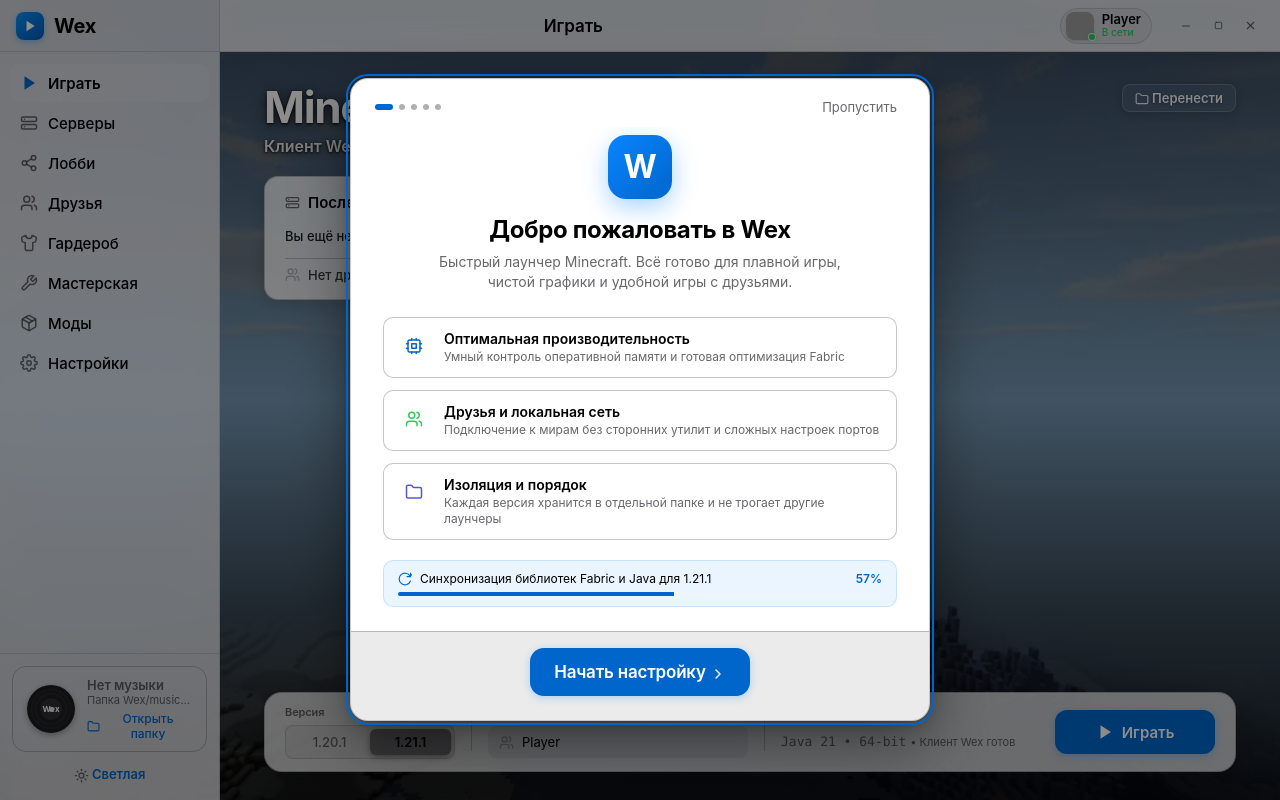
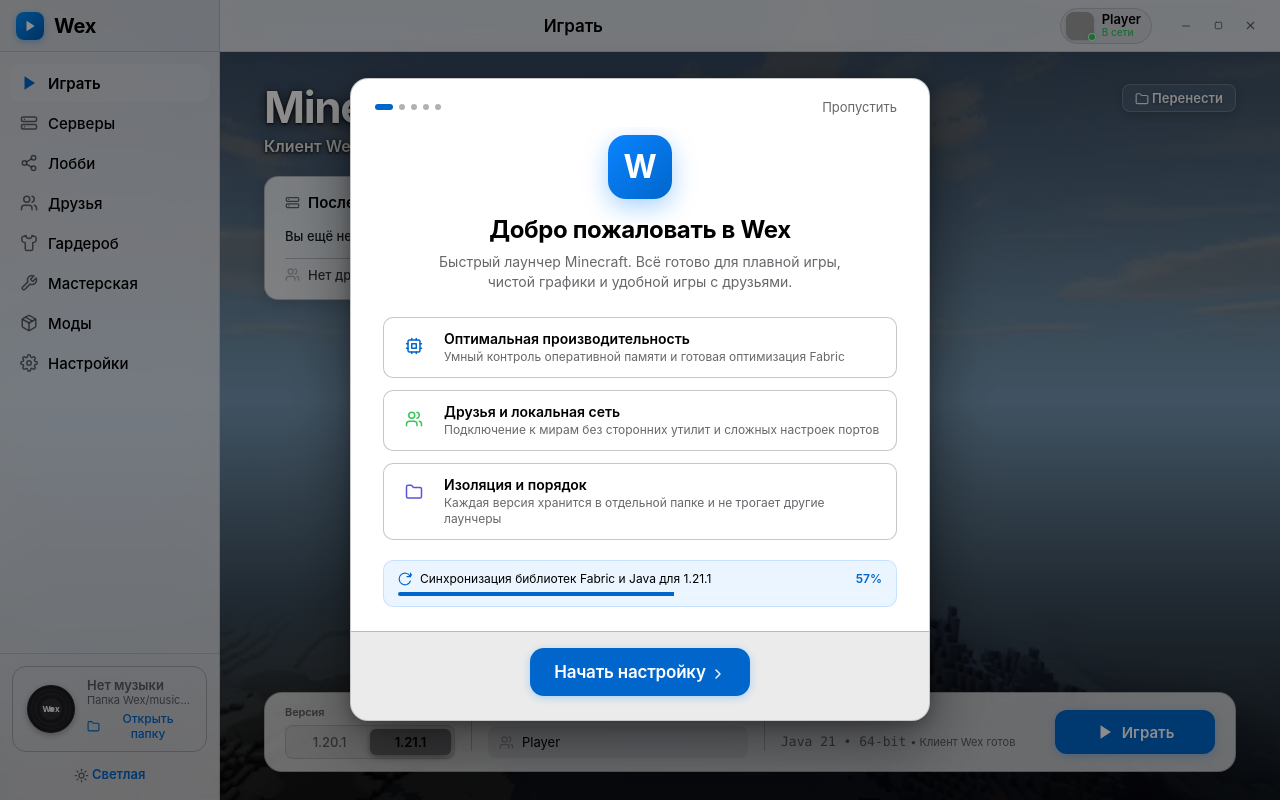
Before and after one commit to qutlawsoasis-debug/wex-launcher, a Svelte app in the folder ui/: page / in a window 1280 px wide. Built offline with nearby package versions, Linux system fonts and the light colour scheme; grey boxes are pictures that could not be loaded.

Commit message:
fix(ui): eliminate modal card focus outline and add onboarding hash control

```diff
--- a/ui/src/App.svelte
+++ b/ui/src/App.svelte
@@ -553,6 +553,8 @@
       }
       if (screen === 'onboarding' || params.get('onboarding') === 'true') {
         showOnboarding = true;
+      } else if (params.get('onboarding') === 'false') {
+        showOnboarding = false;
       }
       if (t === 'light' || t === 'dark') {
         theme.setAppearance(t);
--- a/ui/src/app.css
+++ b/ui/src/app.css
@@ -9,6 +9,18 @@
 :focus-visible {
   outline: 2px solid var(--color-system-blue, #007aff) !important;
   outline-offset: 2px !important;
+}
+
+/* Containers, dialogs and programmatic focus targets must never have an outer focus ring */
+[tabindex="-1"]:focus,
+[tabindex="-1"]:focus-visible,
+[role="dialog"]:focus,
+[role="dialog"]:focus-visible,
+.onboarding-card:focus,
+.onboarding-card:focus-visible,
+.sheet-card:focus,
+.sheet-card:focus-visible {
+  outline: none !important;
 }
 
 html,
--- a/ui/src/lib/components/OnboardingModal.svelte
+++ b/ui/src/lib/components/OnboardingModal.svelte
@@ -888,6 +888,11 @@
     animation: cardPopIn 260ms cubic-bezier(0.16, 1, 0.3, 1) forwards;
   }
 
+  .onboarding-card:focus,
+  .onboarding-card:focus-visible {
+    outline: none !important;
+  }
+
   :global([data-theme='light']) .onboarding-card {
     background: rgba(255, 255, 255, 0.95);
     box-shadow:
--- a/ui/src/lib/components/Sheet.svelte
+++ b/ui/src/lib/components/Sheet.svelte
@@ -210,6 +210,11 @@
     outline: none;
   }
 
+  .sheet-card:focus,
+  .sheet-card:focus-visible {
+    outline: none !important;
+  }
+
   .grabber-area {
     display: flex;
     justify-content: center;
```
Also changed, not shown: 1 other file (tests, documents, lock files or other folders).
